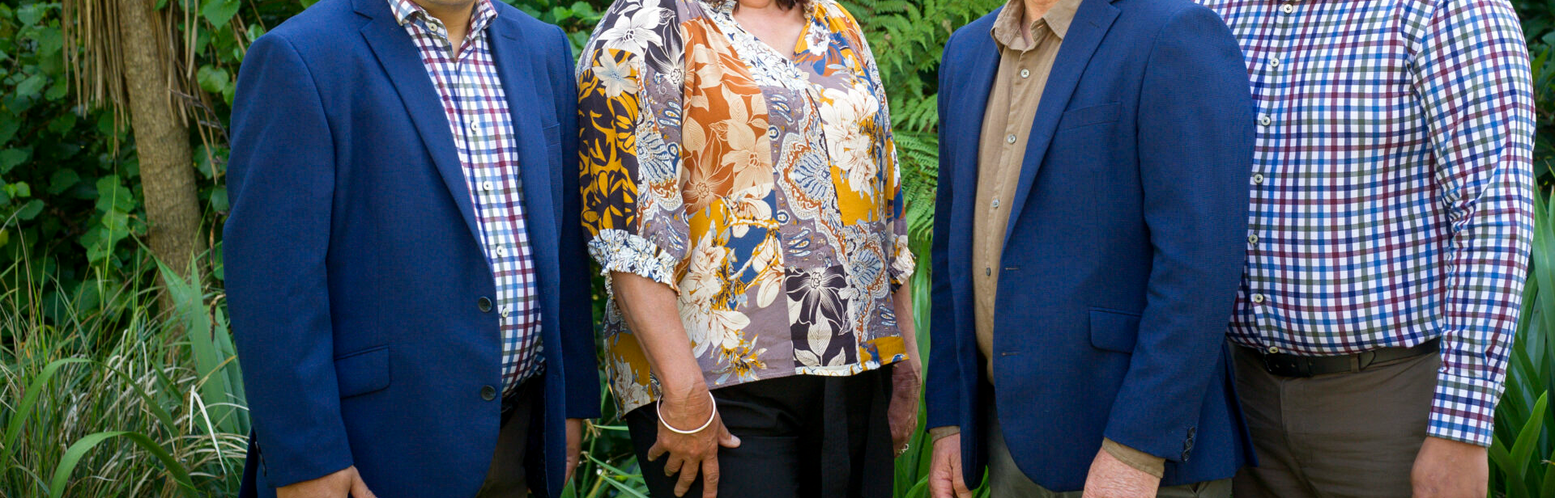
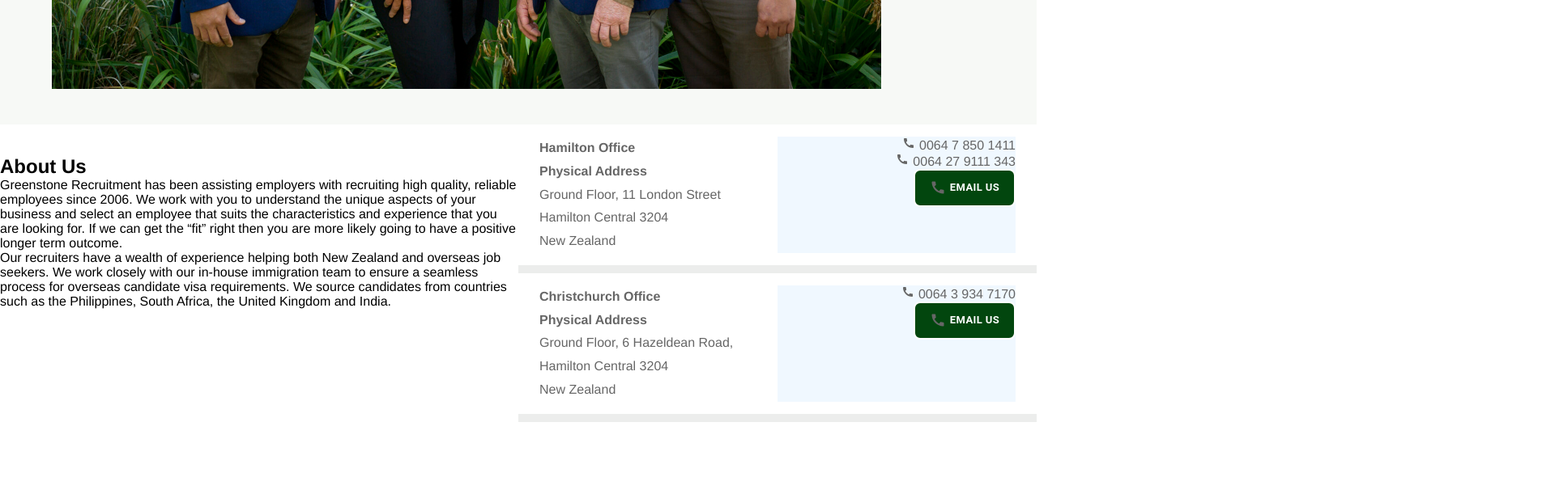
Before and after one commit to SakshiKashyap2/greenstone-collab, a React (Create React App) app in the folder frontend/: page / in a window 1280 px wide. Shown: the part 2820-3436 px from the top of the page at 81% size, 1920 px wide, since content can reach past the window. After the commit the page ends 3342 px from the top, so only its background shows below. Built offline with nearby package versions, Linux system fonts and the light colour scheme.

Commit message:
Working on medium cards

```diff
--- a/frontend/package.json
+++ b/frontend/package.json
@@ -14,7 +14,7 @@
     "react-dom": "^18.2.0",
     "react-material-ui-carousel": "^3.4.2",
     "react-router-dom": "^6.12.1",
-    "react-scripts": "5.0.1",
+    "react-scripts": "^5.0.1",
     "web-vitals": "^2.1.4"
   },
   "scripts": {
--- /dev/null
+++ b/frontend/src/components/MediumCard/MediumCard.css
@@ -0,0 +1,41 @@
+.mediumCard{
+    display: flex;
+    flex-direction: row;
+    justify-content: space-between;
+    background-color: #ffffff;
+    margin-bottom: 10px;
+    padding: 15px 26px;
+    color: #666666;
+    font-family: Open Sans,Arial,sans-serif;
+}
+.mediumCard strong{
+    font-weight: 700;
+    line-height: 1.8em;
+}
+
+.mediumCard p{
+    font-weight: 300;
+    line-height: 1.8em;
+}
+
+.mediumCard div{
+    width: 100%;
+}
+
+.mc-left{
+    font-size: 16px;
+    word-wrap: break-word;
+    display: flex;
+    flex-direction: column;
+}
+
+.mc-right{
+    display: flex;
+    flex-direction: column;
+    background-color: aliceblue;
+    align-items: end;
+}
+.mc-right{
+    font-size: 16px;
+    font-weight: 500 !important;
+}
--- /dev/null
+++ b/frontend/src/components/MediumCard/MediumCard.jsx
@@ -0,0 +1,57 @@
+import React from 'react';
+import './MediumCard.css';
+
+import Button from '@mui/material/Button';
+import CallIcon from '@mui/icons-material/Call';
+
+const MediumCard = (props) => {
+  return (
+    <div className="mediumCard">
+      <div className="mc-left">
+        <strong>{props.officeName}</strong>
+        <strong>{props.typeOfAddress}</strong>
+        <p>{props.addr1}</p>
+        <p>{props.addr2}</p>
+        <p>{props.addr3}</p>
+      </div>
+      <div className="mc-right">
+        <a>
+          <CallIcon
+            style={{ color: '#666666', margin: '0 5px 0 0' }}
+            fontSize="xsmall"
+          />
+          {props.phone1}
+        </a>
+        <a>
+          {props.phone2 ? (
+            <CallIcon
+              style={{ color: '#666666', margin: '0 5px 0 0' }}
+              fontSize="xsmall"
+            />
+          ) : null}
+          {props.phone2}
+        </a>
+        <Button
+          variant="outlined"
+          style={{
+            backgroundColor: 'rgb(2,70,14)',
+            color: 'white',
+            border: '2px solid',
+            fontSize: '13px',
+            fontWeight: '700',
+            padding: '10px 18px 10px 18px',
+            borderRadius: '8px',
+          }}
+        >
+          <CallIcon
+            style={{ color: '#666666', margin: '0 5px 0 0' }}
+            fontSize="small"
+          />
+          Email Us
+        </Button>
+      </div>
+    </div>
+  );
+};
+
+export default MediumCard;
--- a/frontend/src/screens/HomePage/HomePage.css
+++ b/frontend/src/screens/HomePage/HomePage.css
@@ -1,5 +1,4 @@
-.home {
-}
+
 
 .s1{
   padding: 80px 0 80px 0;
@@ -94,6 +93,42 @@
   background-color: rgb(247,249,246);
 }
 .s4 img{
-  width: 2048px;
+  width: 1024px;
   aspect-ratio: auto 2048/1363;
 }
+.s5{
+  display: flex;
+  justify-content: space-between;
+  flex-direction: row;
+}
+
+.s5-aboutus{
+  width: 50%;
+  padding: 38px 0;
+
+}
+.s5-addressCards{
+  background-color: rgb(236,237,236);
+  width: 50%;
+  padding: 38px 36p;
+
+}
+/* .s5 h2{
+
+    display:flex;
+    word-wrap: break-word;
+    color: #001E02;
+    font-size: 30px;
+    padding-top: 10px;
+    margin-bottom: 10px;
+    line-height: 1.3em;
+}
+
+.s5 p{
+  justify-content: center;
+    font-size: 20px;
+    display:flex;
+    word-wrap: break-word;
+    padding-bottom: 20px;
+    color:#666;
+} */
--- a/frontend/src/screens/HomePage/HomePage.jsx
+++ b/frontend/src/screens/HomePage/HomePage.jsx
@@ -1,106 +1,151 @@
-import React from "react";
+import React from 'react';
 import Poster1 from '../../assets/images/Poster1.jpg';
 
-import "./HomePage.css"
-import Button from '@mui/material/Button'
-import ShortCard from "../../components/ShortCard/ShortCard";
+import './HomePage.css';
+import Button from '@mui/material/Button';
+import ShortCard from '../../components/ShortCard/ShortCard';
 
+import S2Image1 from '../../assets/images/S2-Image1.png';
+import S2Image2 from '../../assets/images/S2-Image2.png';
+import S2Image3 from '../../assets/images/S2-Image3.png';
 
-import S2Image1 from '../../assets/images/S2-Image1.png'
-import S2Image2 from '../../assets/images/S2-Image2.png'
-import S2Image3 from '../../assets/images/S2-Image3.png'
+import LargeCard from '../../components/LargeCard/LargeCard';
 
-import LargeCard from "../../components/LargeCard/LargeCard";
+import S3Image1 from '../../assets/images/S3-Image1.jpg';
+import S3Image2 from '../../assets/images/S3-Image2.jpg';
 
-import S3Image1 from "../../assets/images/S3-Image1.jpg"
-import S3Image2 from "../../assets/images/S3-Image2.jpg"
+import S4Image1 from '../../assets/images/S4-Image1.jpg';
 
-import S4Image1 from "../../assets/images/S4-Image1.jpg"
-
+import MediumCard from '../../components/MediumCard/MediumCard';
 const HomePage = () => {
-
   return (
-        <div className="home" >
+    <div className="home">
       <div className="s1">
-                <div className="poster" ><img src={Poster1} alt="Poster1" /></div>
-                <div className="detailsCard" >
+        <div className="poster">
+          <img src={Poster1} alt="Poster1" />
+        </div>
+        <div className="detailsCard">
           <h1>Connecting the Right People With the Right Job</h1>
           <p>Recruitment & Immigration Specialists Since 2006</p>
           <p>New Zealand and overseas candidates</p>
         </div>
-                <div className="findButtons" >
-                    <Button variant="outlined" style={{
+        <div className="findButtons">
+          <Button
+            variant="outlined"
+            style={{
               backgroundColor: 'white',
               color: 'rgb(0,62,11)',
-                        padding: "10px 100px 10px 100px",
-                        margin: "10px",
-                        border: "1px solid white",
-                        fontSize: "14px",
-                        fontWeight: 'bold'
-
-                    }}>FIND WORK</Button>
-                    <Button variant="outlined" style={{
-                        padding: "10px 100px 10px 100px",
-                        margin: "10px",
+              padding: '10px 100px 10px 100px',
+              margin: '10px',
+              border: '1px solid white',
+              fontSize: '14px',
+              fontWeight: 'bold',
+            }}
+          >
+            FIND WORK
+          </Button>
+          <Button
+            variant="outlined"
+            style={{
+              padding: '10px 100px 10px 100px',
+              margin: '10px',
               backgroundColor: 'rgb(0,62,11)',
               color: 'white',
-                        border: "1px solid rgb(0,62,11)",
-                        fontSize: "14px",
-                        fontWeight: "bold",
-                    }}>FIND STAFF</Button>
+              border: '1px solid rgb(0,62,11)',
+              fontSize: '14px',
+              fontWeight: 'bold',
+            }}
+          >
+            FIND STAFF
+          </Button>
         </div>
       </div>
 
-            <div className="s2" >
+      <div className="s2">
         <ShortCard
           icon={S2Image1}
-                    heading='New Zealand & Overseas Staff'
-                    subHeading='inc Philippines, South Africa, India etc'
-
+          heading="New Zealand & Overseas Staff"
+          subHeading="inc Philippines, South Africa, India etc"
         />
         <ShortCard
           icon={S2Image2}
-                    heading='End to end Recruitment Process'
-                    subHeading='Specialised visa support available'
-
+          heading="End to end Recruitment Process"
+          subHeading="Specialised visa support available"
         />
         <ShortCard
           icon={S2Image3}
-                    heading='Experienced Recruiters Offering a Personalised Service'
-                    subHeading='For both candidates and employers'
-
+          heading="Experienced Recruiters Offering a Personalised Service"
+          subHeading="For both candidates and employers"
         />
       </div>
 
-            <div className='s3' >
-
+      <div className="s3">
         <LargeCard
           image={S3Image1}
-                        title='Agricultural Work'
-                        button1='FIND WORK'
-                        b1Route='/'
-                        button2='FIND STAFF'
-                        b2Route='/'
+          title="Agricultural Work"
+          button1="FIND WORK"
+          b1Route="/findjobs"
+          button2="FIND STAFF"
+          b2Route="/"
         />
         <LargeCard
           image={S3Image2}
-                        title='Engineering & Trade Work'
-                        button1='FIND WORK'
-                        b1Route='/'
-                        button2='FIND STAFF'
-                        b2Route='/'
+          title="Engineering & Trade Work"
+          button1="FIND WORK"
+          b1Route="/"
+          button2="FIND STAFF"
+          b2Route="/"
         />
       </div>
 
-            <div className='s4' >
+      <div className="s4">
         <div>
-                    <img src={S4Image1} alt='S4Image1' />
+          <img src={S4Image1} alt="S4Image1" />
         </div>
         <div>Corousel</div>
       </div>
 
+      <div className="s5">
+        <div className="s5-aboutus">
+          <h2>About Us</h2>
+          <p>
+            Greenstone Recruitment has been assisting employers with recruiting
+            high quality, reliable employees since 2006. We work with you to
+            understand the unique aspects of your business and select an
+            employee that suits the characteristics and experience that you are
+            looking for. If we can get the “fit” right then you are more likely
+            going to have a positive longer term outcome.
+          </p>
+          <p>
+            Our recruiters have a wealth of experience helping both New Zealand
+            and overseas job seekers. We work closely with our in-house
+            immigration team to ensure a seamless process for overseas candidate
+            visa requirements. We source candidates from countries such as the
+            Philippines, South Africa, the United Kingdom and India.
+          </p>
+        </div>
+        <div className="s5-addressCards">
+          <MediumCard
+            officeName="Hamilton Office"
+            typeOfAddress="Physical Address"
+            addr1="Ground Floor, 11 London Street"
+            addr2="Hamilton Central 3204"
+            addr3="New  Zealand"
+            phone1="0064 7 850 1411"
+            phone2="0064 27 9111 343"
+          />
 
+          <MediumCard
+            officeName="Christchurch Office"
+            typeOfAddress="Physical Address"
+            addr1="Ground Floor, 6 Hazeldean Road,"
+            addr2="Hamilton Central 3204"
+            addr3="New  Zealand"
+            phone1="0064 3 934 7170"
+          />
         </div>
-    )
-}
+      </div>
+    </div>
+  );
+};
 export default HomePage;
```
Also changed, not shown: frontend/src/components/BottomCard/BottomCard.css (added, +76 -0 lines), frontend/src/components/BottomCard/BottomCard.jsx (added, +60 -0 lines), 1 other file (tests, documents, lock files or other folders). Lines whose indentation alone changed are shown as unchanged.
